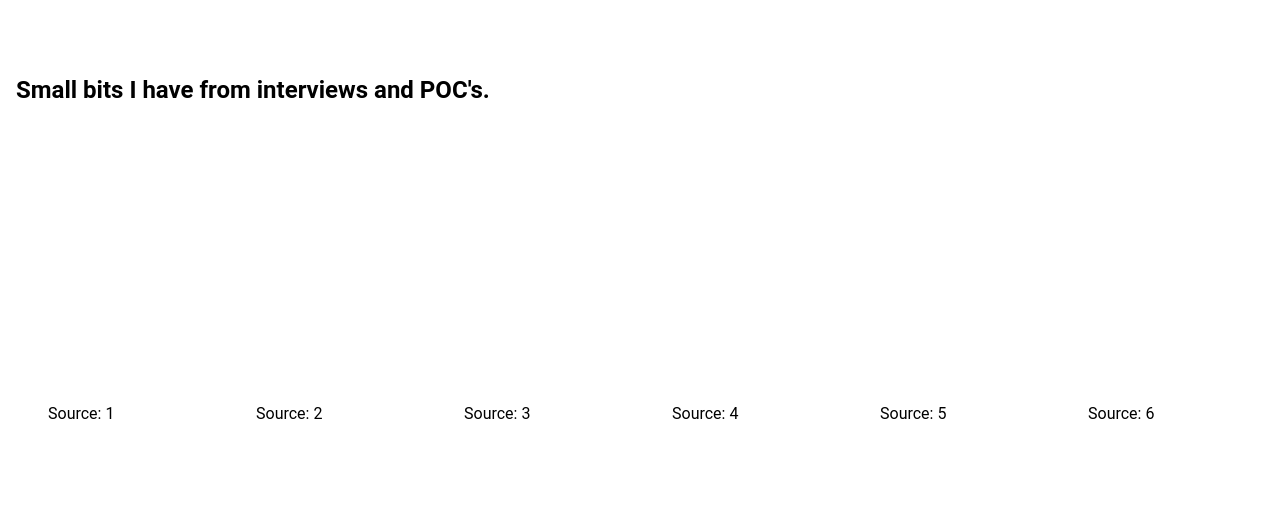
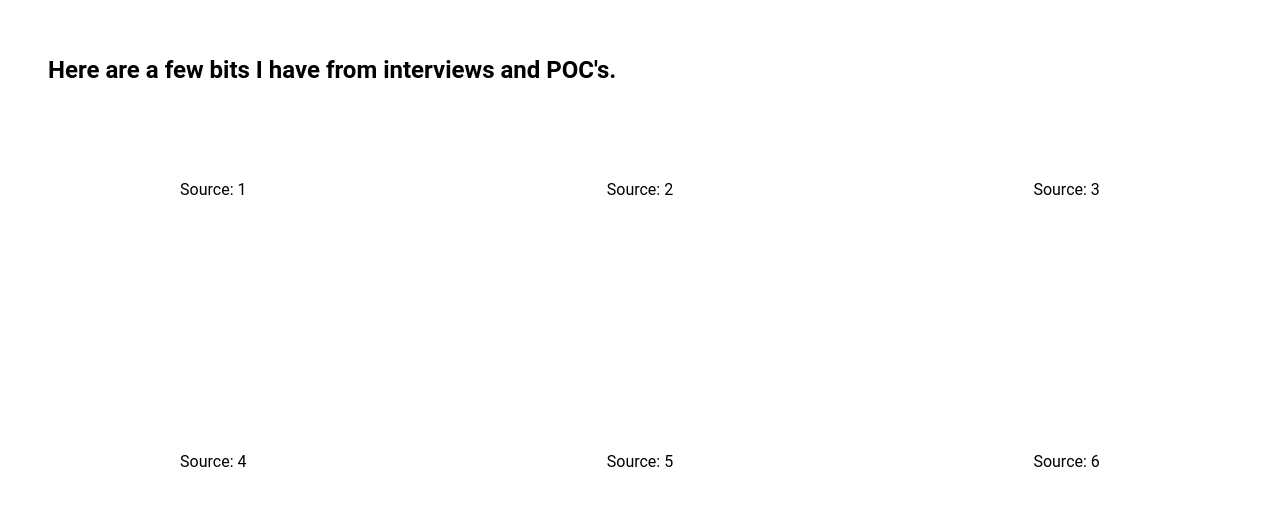
Before and after one commit to Cono52/personalsite, a React app in the folder src/: page / in a window 1280 px wide. Shown: the part 1686-2192 px from the top of the page. Built offline with nearby package versions, Linux system fonts and the light colour scheme; the HTML template or start-up script is replaced by a standard one.

Commit message:
work page styling

```diff
--- a/src/components/work-square.js
+++ b/src/components/work-square.js
@@ -3,7 +3,10 @@ import PropTypes from 'prop-types'
 import styled from 'styled-components'
 
 const Container = styled.div`
-    width: 15em;
+    display: flex;
+    align-content: center;
+    justify-content: space-around;
+    width: 20em;
     height: 13em;
     background-color: white;
 `;
--- a/src/views/work.js
+++ b/src/views/work.js
@@ -15,25 +15,30 @@ const Section = styled.div`
   display: flex;
   flex-direction: column;
   height: 100vh;
-  width: 100vw;
-  align-items: center;
+  width: 100%;
+  padding: 3em 0em;
+  align-items: left;
   justify-content: space-around;
-  padding: 1em;
 `;
 
 const SectionText = styled.div`
-  width: 100%;
-  height: 4em;
-  align-items: center;
+  border-radius: 1px;
+  background-color: white;
   font-size: 1.5em;
   font-weight: bold;
+  padding: 2em;
+  > p {
+    line-height: 1.5em;
+  }
 `;
 
 const WorkSquareContainer = styled.div`
     width: 100%;
+    max-width: 1450px;
+    margin: auto;
     box-sizing: border-box;
     display: flex;
-    align-items: center;
+    flex-wrap: wrap;
     justify-content: space-around;
     > * {
         margin: 2em;
@@ -46,7 +51,7 @@ class Work extends Component {
     return (
       <Section>
           <SectionText>
-            Small bits I have from interviews and POC's.
+            Here are a few bits I have from interviews and POC's.
           </SectionText>
           <WorkSquareContainer>
             {WORK_LINKS.map((item, index) => <WorkSquare key={index} source={item} />)}
```
